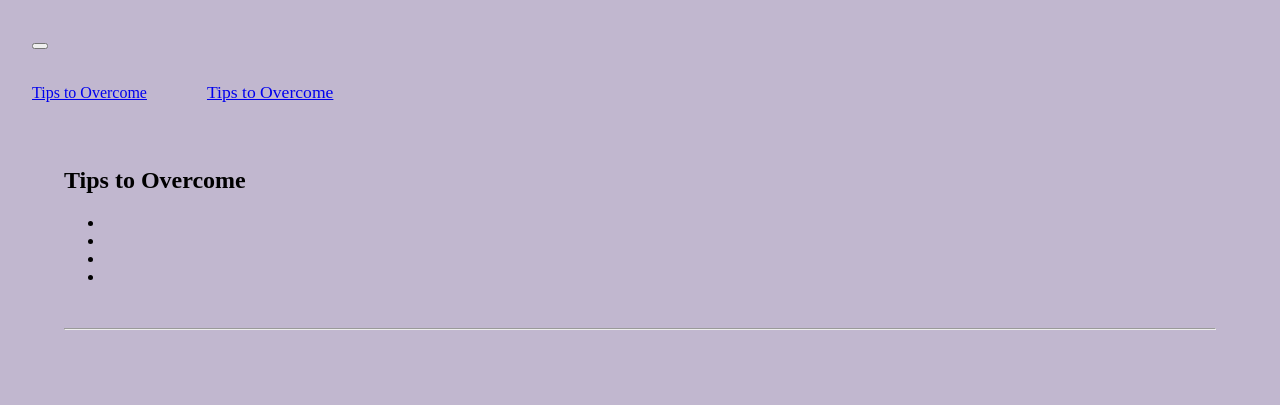
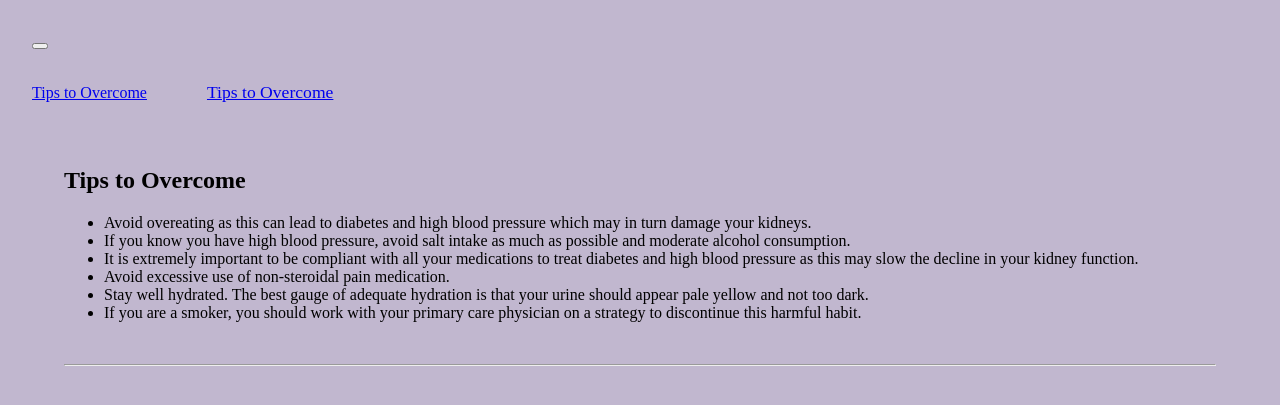
Before and after one commit to prathimacode-hub/DiaLogs, a Flask app: template templates/tips_to_overcome.html in a window 1280 px wide. Shown: the top 405 px of the page. Run offline with Flask 2, Linux system fonts and the light colour scheme; the template is opened without the code that fills it, so the values that code supplies are empty.

Commit message:
Update tips_to_overcome.html

```diff
--- a/templates/tips_to_overcome.html
+++ b/templates/tips_to_overcome.html
@@ -24,10 +24,13 @@
   <div class="container">
 <h2>Tips to Overcome</h2>
  <ul>
-  <li></li>
-  <li></li>
-  <li></li>
-  <li></li>
+  <li>Avoid overeating as this can lead to diabetes and high blood pressure which may in turn damage your kidneys. </li>
+  <li>If you know you have high blood pressure, avoid salt intake as much as possible and moderate alcohol consumption. </li>
+  <li>It is extremely important to be compliant with all your medications to treat diabetes and high blood pressure as this may slow the decline in your kidney function. </li>
+  <li>Avoid excessive use of non-steroidal pain medication.</li>
+  <li>Stay well hydrated. The best gauge of adequate hydration is that your urine should appear pale yellow and not too dark.</li>
+  <li>If you are a smoker, you should work with your primary care physician on a strategy to discontinue this harmful habit.</li>
+
 </ul>
 <br>
 <hr>
```
